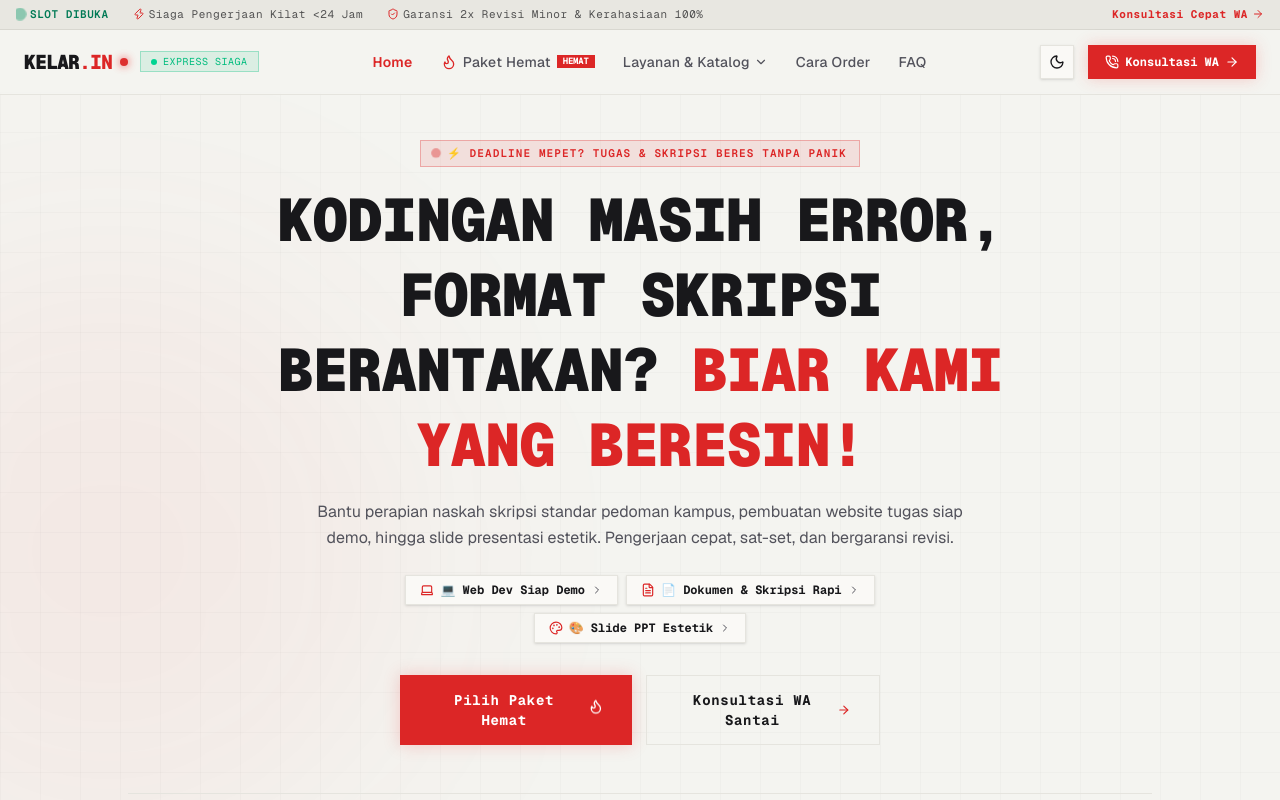
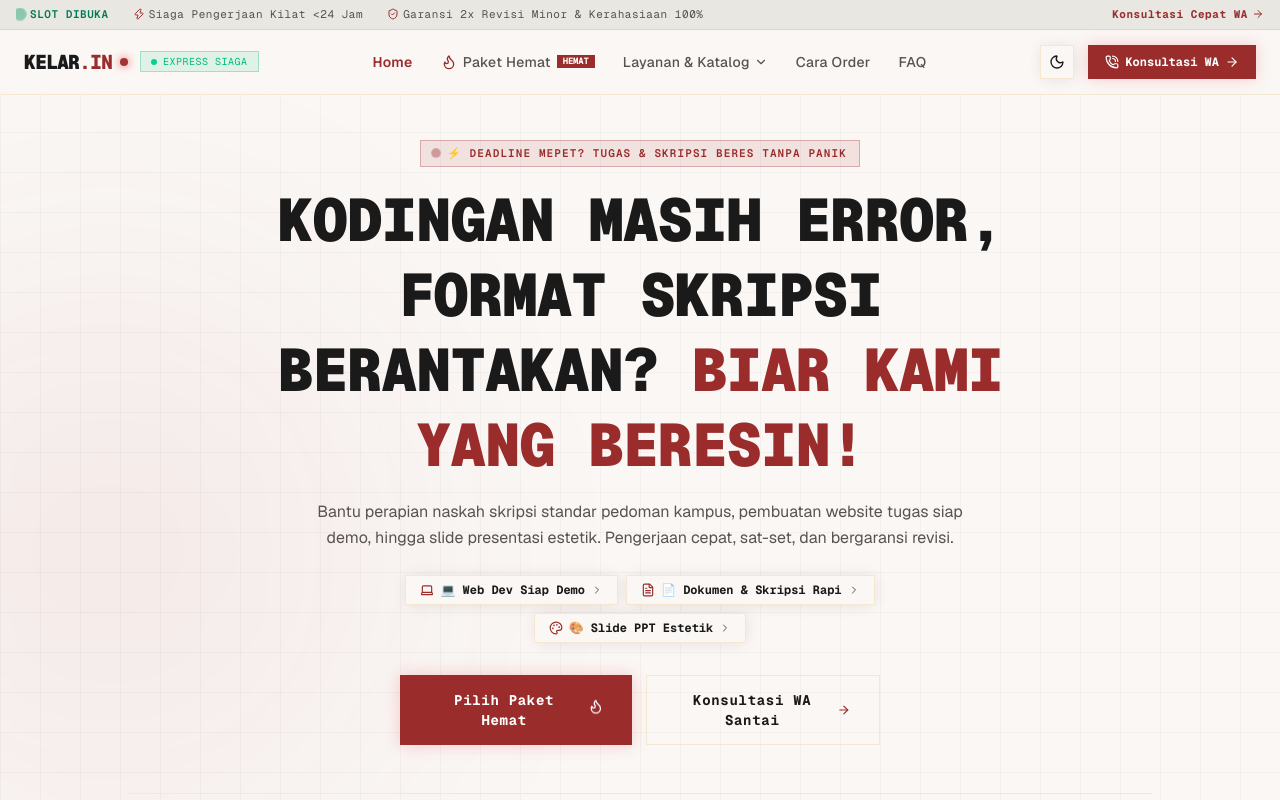
Before and after one commit to raflyrzp/kelarin, a Next.js app: page / in a window 1280 px wide. Shown: the top 800 px of the page. Built offline with nearby package versions, Linux system fonts and the light colour scheme.

Commit message:
refactor: change theme and update global css

```diff
--- a/src/app/globals.css
+++ b/src/app/globals.css
@@ -1,39 +1,191 @@
 @import "tailwindcss";
 
-@variant dark (&:where(.dark, .dark *));
+@custom-variant dark (&:is(.dark, .dark *));
 
 :root {
-  --background: #f4f4f0;
-  --foreground: #18181b;
-  --card-bg: #faf9f6;
-  --border-color: #e5e4de;
-  --text-muted: #52525b;
-  --grid-color: rgba(0, 0, 0, 0.02);
-  --color-brand-red: #dc2626;
-  --section-muted-bg: #eae9e4;
+  --background: oklch(0.9779 0.0042 56.3756);
+  --foreground: oklch(0.2178 0 0);
+  --card: oklch(0.9779 0.0042 56.3756);
+  --card-foreground: oklch(0.2178 0 0);
+  --popover: oklch(0.9779 0.0042 56.3756);
+  --popover-foreground: oklch(0.2178 0 0);
+  --primary: oklch(0.4650 0.1470 24.9381);
+  --primary-foreground: oklch(1.0000 0 0);
+  --secondary: oklch(0.9625 0.0385 89.0943);
+  --secondary-foreground: oklch(0.4847 0.1022 75.1153);
+  --muted: oklch(0.9431 0.0068 53.4442);
+  --muted-foreground: oklch(0.4444 0.0096 73.6390);
+  --accent: oklch(0.9619 0.0580 95.6174);
+  --accent-foreground: oklch(0.3958 0.1331 25.7230);
+  --destructive: oklch(0.4437 0.1613 26.8994);
+  --destructive-foreground: oklch(1.0000 0 0);
+  --border: oklch(0.9355 0.0324 80.9937);
+  --input: oklch(0.9355 0.0324 80.9937);
+  --ring: oklch(0.4650 0.1470 24.9381);
+  --chart-1: oklch(0.5054 0.1905 27.5181);
+  --chart-2: oklch(0.4650 0.1470 24.9381);
+  --chart-3: oklch(0.3958 0.1331 25.7230);
+  --chart-4: oklch(0.5553 0.1455 48.9975);
+  --chart-5: oklch(0.4732 0.1247 46.2007);
+  --sidebar: oklch(0.9431 0.0068 53.4442);
+  --sidebar-foreground: oklch(0.2178 0 0);
+  --sidebar-primary: oklch(0.4650 0.1470 24.9381);
+  --sidebar-primary-foreground: oklch(1.0000 0 0);
+  --sidebar-accent: oklch(0.9619 0.0580 95.6174);
+  --sidebar-accent-foreground: oklch(0.3958 0.1331 25.7230);
+  --sidebar-border: oklch(0.9355 0.0324 80.9937);
+  --sidebar-ring: oklch(0.4650 0.1470 24.9381);
+  --radius: 0.375rem;
+  --shadow-x: 1px;
+  --shadow-y: 1px;
+  --shadow-blur: 16px;
+  --shadow-spread: -2px;
+  --shadow-opacity: 0.12;
+  --shadow-color: hsl(0 63% 18%);
+  --shadow-2xs: 1px 1px 16px -2px hsl(0 63% 18% / 0.06);
+  --shadow-xs: 1px 1px 16px -2px hsl(0 63% 18% / 0.06);
+  --shadow-sm: 1px 1px 16px -2px hsl(0 63% 18% / 0.12), 1px 1px 2px -3px hsl(0 63% 18% / 0.12);
+  --shadow: 1px 1px 16px -2px hsl(0 63% 18% / 0.12), 1px 1px 2px -3px hsl(0 63% 18% / 0.12);
+  --shadow-md: 1px 1px 16px -2px hsl(0 63% 18% / 0.12), 1px 2px 4px -3px hsl(0 63% 18% / 0.12);
+  --shadow-lg: 1px 1px 16px -2px hsl(0 63% 18% / 0.12), 1px 4px 6px -3px hsl(0 63% 18% / 0.12);
+  --shadow-xl: 1px 1px 16px -2px hsl(0 63% 18% / 0.12), 1px 8px 10px -3px hsl(0 63% 18% / 0.12);
+  --shadow-2xl: 1px 1px 16px -2px hsl(0 63% 18% / 0.30);
+  --tracking-normal: 0em;
+  --spacing: 0.25rem;
+
+  /* Backward compatibility tokens */
+  --card-bg: var(--card);
+  --border-color: var(--border);
+  --text-muted: var(--muted-foreground);
+  --color-brand-red: var(--primary);
+  --section-muted-bg: var(--muted);
+  --grid-color: oklch(0.2178 0 0 / 0.03);
 }
 
 .dark {
-  --background: #000000;
-  --foreground: #ffffff;
-  --card-bg: #16161a;
-  --border-color: #27272a;
-  --text-muted: #a1a1aa;
-  --grid-color: rgba(255, 255, 255, 0.03);
-  --color-brand-red: #ef4444;
-  --section-muted-bg: #0d0d0f;
+  --background: oklch(0.2161 0.0061 56.0434);
+  --foreground: oklch(0.9699 0.0013 106.4238);
+  --card: oklch(0.2685 0.0063 34.2976);
+  --card-foreground: oklch(0.9699 0.0013 106.4238);
+  --popover: oklch(0.2685 0.0063 34.2976);
+  --popover-foreground: oklch(0.9699 0.0013 106.4238);
+  --primary: oklch(0.5054 0.1905 27.5181);
+  --primary-foreground: oklch(0.9779 0.0042 56.3756);
+  --secondary: oklch(0.4732 0.1247 46.2007);
+  --secondary-foreground: oklch(0.9619 0.0580 95.6174);
+  --muted: oklch(0.2291 0.0060 56.0708);
+  --muted-foreground: oklch(0.8687 0.0043 56.3660);
+  --accent: oklch(0.5553 0.1455 48.9975);
+  --accent-foreground: oklch(0.9619 0.0580 95.6174);
+  --destructive: oklch(0.6368 0.2078 25.3313);
+  --destructive-foreground: oklch(1.0000 0 0);
+  --border: oklch(0.3741 0.0087 67.5582);
+  --input: oklch(0.3741 0.0087 67.5582);
+  --ring: oklch(0.5054 0.1905 27.5181);
+  --chart-1: oklch(0.7106 0.1661 22.2162);
+  --chart-2: oklch(0.6368 0.2078 25.3313);
+  --chart-3: oklch(0.5771 0.2152 27.3250);
+  --chart-4: oklch(0.8369 0.1644 84.4286);
+  --chart-5: oklch(0.7686 0.1647 70.0804);
+  --sidebar: oklch(0.2161 0.0061 56.0434);
+  --sidebar-foreground: oklch(0.9699 0.0013 106.4238);
+  --sidebar-primary: oklch(0.5054 0.1905 27.5181);
+  --sidebar-primary-foreground: oklch(0.9779 0.0042 56.3756);
+  --sidebar-accent: oklch(0.5553 0.1455 48.9975);
+  --sidebar-accent-foreground: oklch(0.9619 0.0580 95.6174);
+  --sidebar-border: oklch(0.3741 0.0087 67.5582);
+  --sidebar-ring: oklch(0.5054 0.1905 27.5181);
+  --radius: 0.375rem;
+  --shadow-x: 1px;
+  --shadow-y: 1px;
+  --shadow-blur: 16px;
+  --shadow-spread: -2px;
+  --shadow-opacity: 0.12;
+  --shadow-color: hsl(0 63% 18%);
+  --shadow-2xs: 1px 1px 16px -2px hsl(0 63% 18% / 0.06);
+  --shadow-xs: 1px 1px 16px -2px hsl(0 63% 18% / 0.06);
+  --shadow-sm: 1px 1px 16px -2px hsl(0 63% 18% / 0.12), 1px 1px 2px -3px hsl(0 63% 18% / 0.12);
+  --shadow: 1px 1px 16px -2px hsl(0 63% 18% / 0.12), 1px 1px 2px -3px hsl(0 63% 18% / 0.12);
+  --shadow-md: 1px 1px 16px -2px hsl(0 63% 18% / 0.12), 1px 2px 4px -3px hsl(0 63% 18% / 0.12);
+  --shadow-lg: 1px 1px 16px -2px hsl(0 63% 18% / 0.12), 1px 4px 6px -3px hsl(0 63% 18% / 0.12);
+  --shadow-xl: 1px 1px 16px -2px hsl(0 63% 18% / 0.12), 1px 8px 10px -3px hsl(0 63% 18% / 0.12);
+  --shadow-2xl: 1px 1px 16px -2px hsl(0 63% 18% / 0.30);
+
+  /* Backward compatibility tokens */
+  --card-bg: var(--card);
+  --border-color: var(--border);
+  --text-muted: var(--muted-foreground);
+  --color-brand-red: var(--primary);
+  --section-muted-bg: var(--muted);
+  --grid-color: oklch(0.9699 0.0013 106.4238 / 0.04);
 }
 
 @theme inline {
   --color-background: var(--background);
   --color-foreground: var(--foreground);
-  --font-sans: var(--font-geist-sans);
-  --font-mono: var(--font-geist-mono);
+  --color-card: var(--card);
+  --color-card-foreground: var(--card-foreground);
+  --color-popover: var(--popover);
+  --color-popover-foreground: var(--popover-foreground);
+  --color-primary: var(--primary);
+  --color-primary-foreground: var(--primary-foreground);
+  --color-secondary: var(--secondary);
+  --color-secondary-foreground: var(--secondary-foreground);
+  --color-muted: var(--muted);
+  --color-muted-foreground: var(--muted-foreground);
+  --color-accent: var(--accent);
+  --color-accent-foreground: var(--accent-foreground);
+  --color-destructive: var(--destructive);
+  --color-destructive-foreground: var(--destructive-foreground);
+  --color-border: var(--border);
+  --color-input: var(--input);
+  --color-ring: var(--ring);
+  --color-chart-1: var(--chart-1);
+  --color-chart-2: var(--chart-2);
+  --color-chart-3: var(--chart-3);
+  --color-chart-4: var(--chart-4);
+  --color-chart-5: var(--chart-5);
+  --color-sidebar: var(--sidebar);
+  --color-sidebar-foreground: var(--sidebar-foreground);
+  --color-sidebar-primary: var(--sidebar-primary);
+  --color-sidebar-primary-foreground: var(--sidebar-primary-foreground);
+  --color-sidebar-accent: var(--sidebar-accent);
+  --color-sidebar-accent-foreground: var(--sidebar-accent-foreground);
+  --color-sidebar-border: var(--sidebar-border);
+  --color-sidebar-ring: var(--sidebar-ring);
+
+  /* Preserved aliases for existing markup */
   --color-brand-red: var(--color-brand-red);
   --color-card-bg: var(--card-bg);
   --color-border-color: var(--border-color);
   --color-text-muted: var(--text-muted);
   --color-section-muted-bg: var(--section-muted-bg);
+
+  --font-sans: var(--font-geist-sans);
+  --font-mono: var(--font-geist-mono);
+
+  --radius-sm: calc(var(--radius) - 4px);
+  --radius-md: calc(var(--radius) - 2px);
+  --radius-lg: var(--radius);
+  --radius-xl: calc(var(--radius) + 4px);
+
+  --shadow-2xs: var(--shadow-2xs);
+  --shadow-xs: var(--shadow-xs);
+  --shadow-sm: var(--shadow-sm);
+  --shadow: var(--shadow);
+  --shadow-md: var(--shadow-md);
+  --shadow-lg: var(--shadow-lg);
+  --shadow-xl: var(--shadow-xl);
+  --shadow-2xl: var(--shadow-2xl);
+}
+
+@layer base {
+  * {
+    @apply border-border outline-ring/50;
+  }
+  body {
+    @apply bg-background text-foreground;
+  }
 }
 
 /* Circular View Transitions API reset & layering */
@@ -87,12 +239,12 @@ body {
 }
 
 ::-webkit-scrollbar-thumb {
-  background: var(--border-color);
+  background: var(--border);
   border: 2px solid var(--background);
 }
 
 ::-webkit-scrollbar-thumb:hover {
-  background: var(--color-brand-red);
+  background: var(--primary);
 }
 
 /* Glowing dot accent */
```
Also changed, not shown: .agents/workflows/theme_instructions.md.
